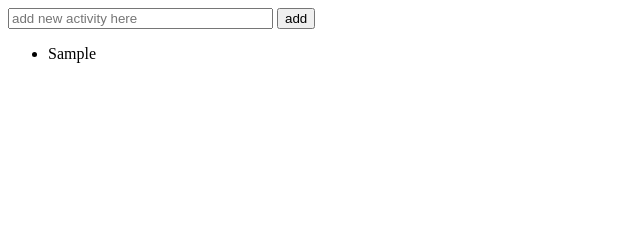
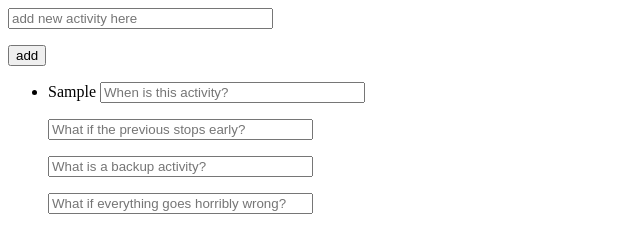
Before and after one commit to michaelrauh/BaeDay, a plain HTML site: page index.html in a window 1280 px wide. Both pictures are taken after typing "Sample" into the empty fields and a click on the input "add". Shown: the whole page, without its empty margins (0-640 px from the left). Drawn offline with nearby package versions, Linux system fonts and the light colour scheme.

Commit message:
added some questions for admin

```diff
--- a/index.html
+++ b/index.html
@@ -8,11 +8,24 @@
     <form ng-submit="baeDay.addActivity()">
         <input type="text" ng-model="baeDay.activityName"  size="30"
                placeholder="add new activity here">
+        <p> {{baeDay.activityName}} </p>
         <input class="btn-primary" type="submit" value="add">
       </form>
       <ul class="unstyled">
         <li ng-repeat="activity in baeDay.activities">
           <span>{{activity.name}}</span>
+          <input type="text" ng-model="activity.time"  size="30"
+                 placeholder="When is this activity?">
+        <p> {{activity.time}} </p>
+          <input type="text" ng-model="activity.early"  size="30"
+                 placeholder="What if the previous stops early?">
+        <p> {{activity.early}} </p>
+          <input type="text" ng-model="activity.backup"  size="30"
+                 placeholder="What is a backup activity?">
+        <p> {{activity.backup}} </p>
+          <input type="text" ng-model="activity.panic"  size="30"
+                 placeholder="What if everything goes horribly wrong?">
+        <p> {{activity.panic}} </p>
         </li>
       </ul>
     </div>
```
